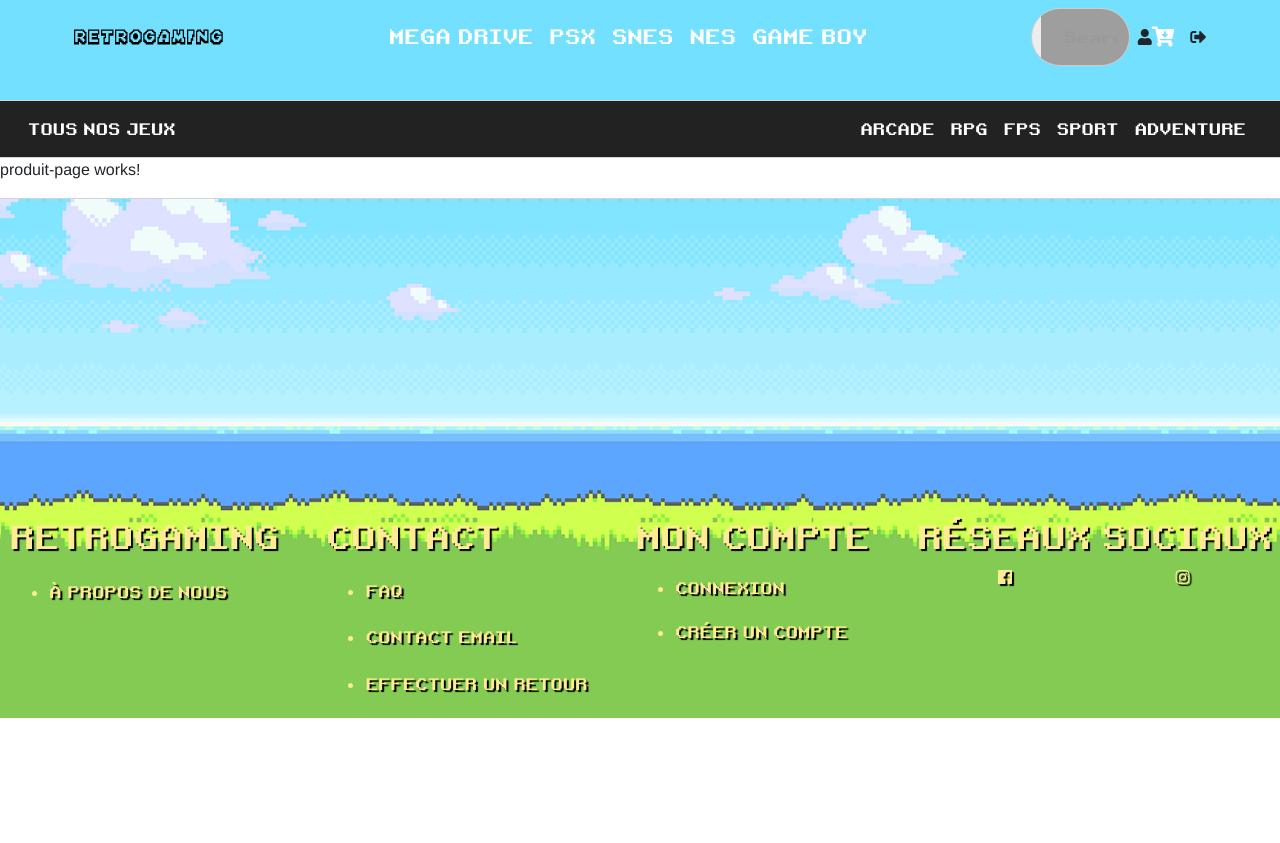
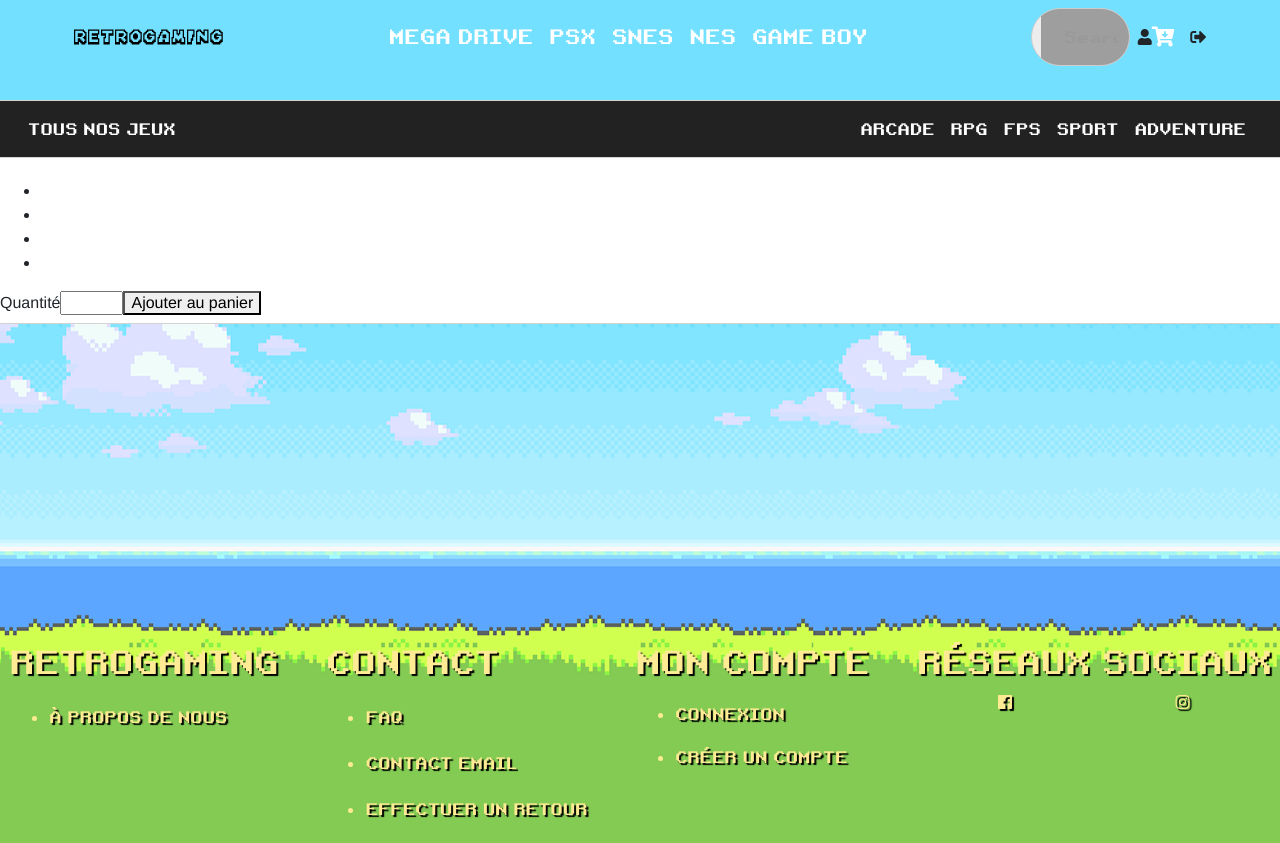
Before and after one commit to BlueDG/E-commerce-Java-Angular-Front, an Angular app: page /produitPage in a window 1280 px wide. Before the commit the page ends 800 px from the top, so only its background shows below. Built offline with nearby package versions, Linux system fonts and the light colour scheme; grey boxes are pictures that could not be loaded.

Commit message:
page produit html

```diff
--- a/src/app/produit-page/produit-page.component.html
+++ b/src/app/produit-page/produit-page.component.html
@@ -1,3 +1,36 @@
-<p>
-  produit-page works!
-</p>
+<div>
+  <section class="section-product-line1">
+      <div class="product-img">
+          <div class="img-container">
+
+          </div>
+      </div>
+      <div class="product-info">
+          <h1></h1>
+          <div>
+              <ul>
+                <li></li>
+                <li></li>
+                <li></li>
+                <li></li>
+              </ul>
+          </div>
+      </div>
+  </section>
+
+  <section class="section-product-line2">
+      <div class="line2">
+          <p></p>
+          <p></p>
+          <label for="game">Quantité</label>
+          <input type="number" id="game" name="game" min="1" max="20">
+          <button type="button">Ajouter au panier</button>
+      </div>
+  </section>
+
+  <section class="section-product-line3">
+      <div class="details">
+
+      </div>
+  </section>
+</div>
```
